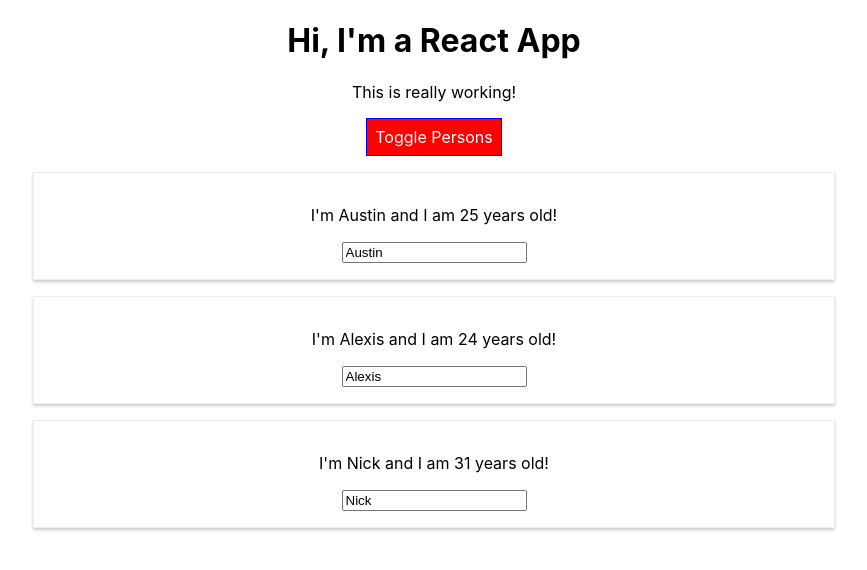
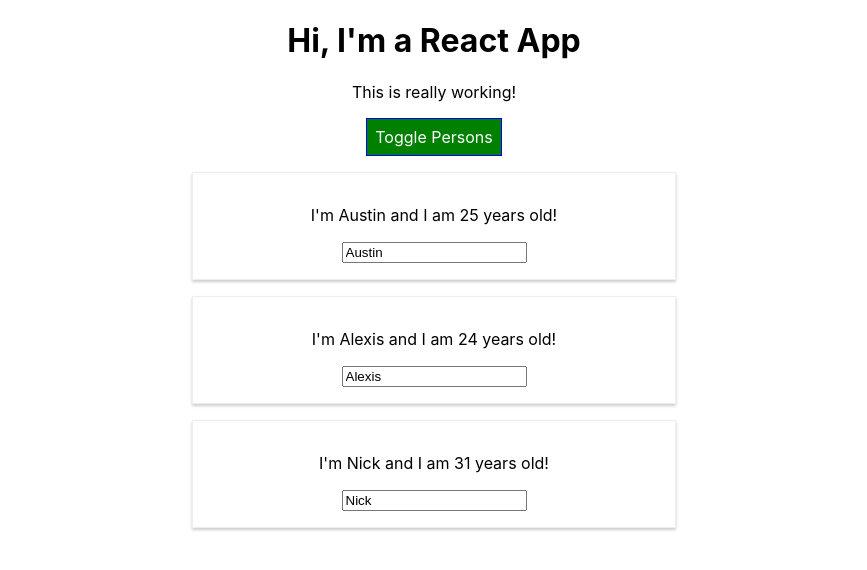
Before and after one commit to AustinSpinazze/FirstReactProject, a React (Create React App) app: page / in a window 1280 px wide. Both pictures are taken after a click on the button "Toggle Persons". Shown: the top 570 px of the page, without its empty margins (206-1073 px from the left). Built offline with nearby package versions, Linux system fonts and the light colour scheme.

Commit message:
Added dynamic CSS

```diff
--- a/package.json
+++ b/package.json
@@ -9,7 +9,8 @@
     "radium": "^0.26.0",
     "react": "^16.12.0",
     "react-dom": "^16.12.0",
-    "react-scripts": "3.3.1"
+    "react-scripts": "3.3.1",
+    "styled-components": "^5.0.1"
   },
   "scripts": {
     "start": "react-scripts start",
--- a/src/App.css
+++ b/src/App.css
@@ -9,3 +9,17 @@
 .bold {
   font-weight: bold;
 }
+
+.button {
+  background-color: green;
+  color: white;
+  font: inherit;
+  border: 1px solid blue;
+  padding: 8px;
+  cursor: pointer;
+}
+
+.button:hover {
+  background-color: lightgreen;
+  color: black;
+}
--- a/src/App.js
+++ b/src/App.js
@@ -12,8 +12,21 @@
 // import React, { useState } from 'react';
 import React, { Component } from 'react';
 import './App.css';
-import Radium from 'radium'
 import Person from './Person/Person';
+
+// How to use styled components
+// const StyledButton = styled.button`
+//   background-color: ${props => props.alt ? 'red' : 'green'};
+//   color: white;
+//   font: inherit;
+//   border: 1px solid blue;
+//   padding: 8px;
+//   cursor: pointer;
+//   &:hover {
+//     background-color: ${props => props.alt ? 'salmon' : 'lightgreen'};
+//     color: black;
+//   }
+// `;
 
 class App extends Component {
 // const App = props => {
@@ -126,15 +139,15 @@
     }
 
     render () {
-      const style = {
-        backgroundColor: 'green',
-        color: 'white',
-        font: 'inherit',
-        border: '1px solid blue',
-        padding: '8px',
-        cursor: 'pointer',
-        ':hover': {backgroundColor: 'lightgreen', color: 'black'}
-      };
+      // const style = {
+      //   backgroundColor: 'green',
+      //   color: 'white',
+      //   font: 'inherit',
+      //   border: '1px solid blue',
+      //   padding: '8px',
+      //   cursor: 'pointer',
+      //   ':hover': {backgroundColor: 'lightgreen', color: 'black'}
+      // };
 
       let persons = null;
 
@@ -174,8 +187,8 @@
               age={this.state.persons[2].age} /> */}
           </div>
         );
-        style.backgroundColor = 'red';
-        style[':hover'] = {backgroundColor: 'salmon', color: 'black'};
+        // style.backgroundColor = 'red';
+        // style[':hover'] = {backgroundColor: 'salmon', color: 'black'};
       }
 
       var classes = [];
@@ -191,7 +204,7 @@
           <h1>Hi, I'm a React App</h1>
             <p className={classes.join(' ')}>This is really working!</p>
             {/* Creating an anonomyous function to pass a parameter is not as efficent as just using bind */}
-          <button style={style} onClick={this.togglePersonsHandler}>Toggle Persons</button>
+            <button className="button" onClick={this.togglePersonsHandler}>Toggle Persons</button>
             {/* Below we are injecting javascript code into JSX by using the curly crackets and then comparing the state property
             this.state.showPersons which is initally set to false. We check to see if it is true using the question mark if it is we render the div
             if it is not then we render null */}
@@ -221,4 +234,4 @@
 }
 
 // Radium is a higher order component just a component wrapping your component injecting more functionality
-export default Radium(App);
+export default App;
--- a/src/Person/Person.css
+++ b/src/Person/Person.css
@@ -1,4 +1,4 @@
-.Person {
+/* .Person {
     width: 60%;
     margin: 16px auto;
     border: 1px solid #eee;
@@ -6,3 +6,9 @@
     padding: 16px;
     text-align: center;
 }
+
+@media (min-width: 500px) {
+    .Person {
+        width: 450px;
+    }
+} */
--- a/src/Person/Person.js
+++ b/src/Person/Person.js
@@ -1,6 +1,6 @@
 import React from 'react';
-import './Person.css';
-import Radium from 'radium';
+import styled from 'styled-components';
+//import './Person.css';
 
 //ES6 declaring function
 // function person() {
@@ -29,18 +29,39 @@
 *     }
 *   }
 */
+const StyleDiv = styled.div`
+    width: 60%;
+    margin: 16px auto;
+    border: 1px solid #eee;
+    box-shadow: 0 2px 3px #ccc;
+    padding: 16px;
+    text-align: center;
+
+    @media (min-width: 500px) {
+        width: 450px;
+    }
+`;
+
 const person = (props) => {
+    // const style = {
+    //     '@media (min-width: 500px)': {
+    //         width: '450px'
+    //     }
+    // };
+
     // In order to use javascript code in JSX use sing curly braces
     // This allows the output of dynamic content with our JSX content
     return (
-    <div className="Person">
-        <p onClick={props.click}>I'm {props.name} and I am {props.age} years old!</p>
-        {/* We use props.children when we are trying to pass children elements
-        (elements inside elements) directly into the element output */}
-        <p>{props.children}</p>
-        <input type="text" onChange={props.changed} value={props.name}></input>
-    </div>
+        <StyleDiv>
+        {/* <div className="Person" style={style}> */}
+            <p onClick={props.click}>I'm {props.name} and I am {props.age} years old!</p>
+            {/* We use props.children when we are trying to pass children elements
+            (elements inside elements) directly into the element output */}
+            <p>{props.children}</p>
+            <input type="text" onChange={props.changed} value={props.name}></input>
+        {/* </div> */}
+        </StyleDiv>
     );
 }
 
-export default Radium(person);
+export default person;
```
Also changed, not shown: 1 other file (tests, documents, lock files or other folders). Lines whose indentation alone changed are shown as unchanged.
